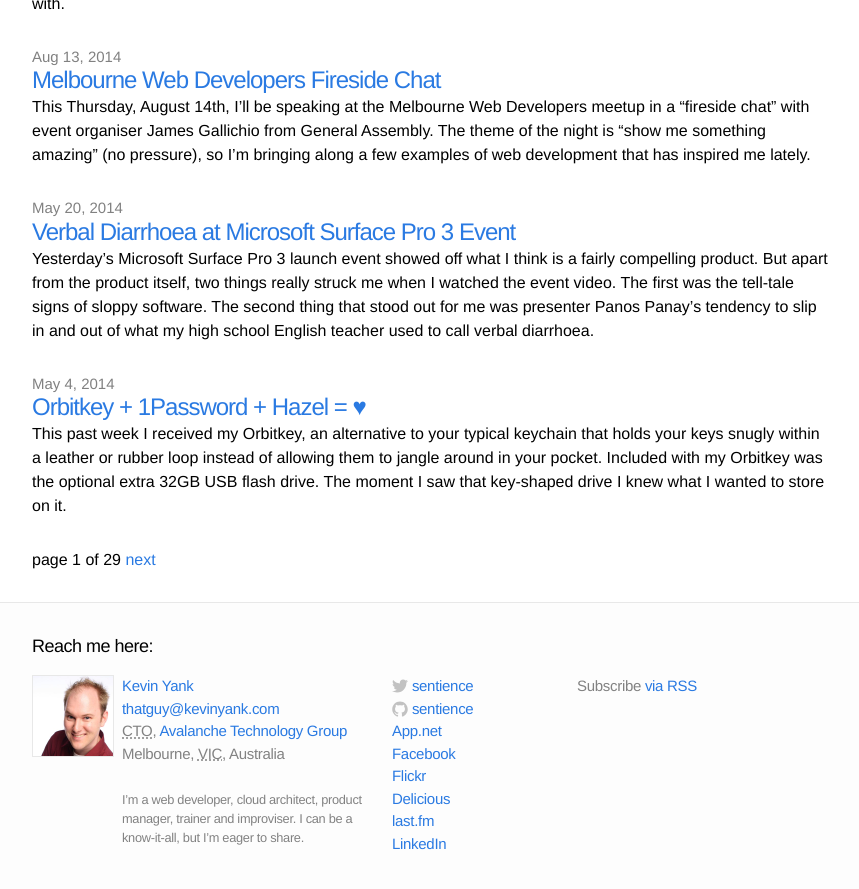
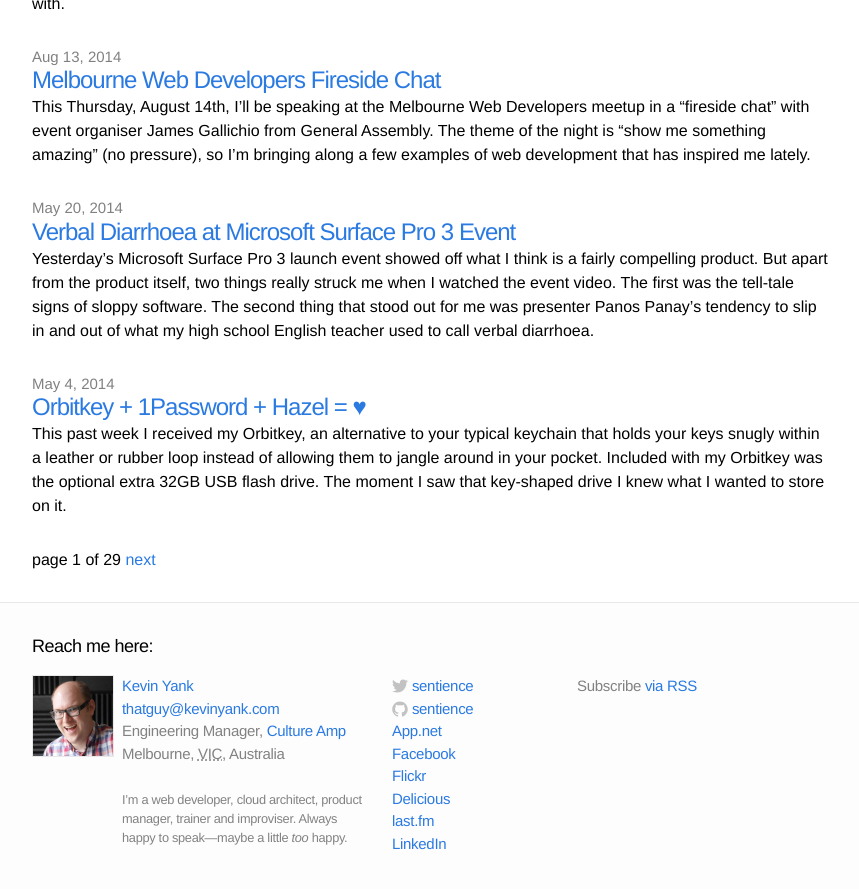
Before and after one commit to sentience/kevinyank.com, a Jekyll site: the page built from index.html, in a window 1280 px wide and 900 px high, scrolled down 42108 px. Shown: the top 889 px of the window, without its empty margins (208-1067 px from the left). Built offline with Jekyll 4.4.1, drawn with Linux system fonts in a browser that asks for light colours; the list of posts is cut into pages by our own code.

Commit message:
Update footer

```diff
--- a/_includes/footer.html
+++ b/_includes/footer.html
@@ -8,10 +8,10 @@
       <ul id="hcard-Kevin-Nelson-Yank" class="h-card vcard">
         <li><a class="url p-name fn n" href="http://kevinyank.com/"><span class="given-name">Kevin</span> <span class="family-name">Yank</span></a></li>
         <li><a class="email" href="mailto:thatguy@kevinyank.com">thatguy@kevinyank.com</a></li>
-        <li><abbr class="p-job-title title" title="Chief Technology Officer">CTO</abbr>, <a href="http://avalanche.com.au/" class="p-org org">Avalanche Technology Group</a></li>
+        <li><abbr class="p-job-title title">Engineering Manager</abbr>, <a href="https://www.cultureamp.com/" class="p-org org">Culture Amp</a></li>
         <li class="adr"><span class="locality">Melbourne</span>, <abbr class="region" title="Victoria">VIC</abbr>, <span class="country-name">Australia</span></li>
         <li class="avatar"><img class="u-photo" src="/assets/images/avatar_320.jpg"></li>
-        <li class="p-note bio">I’m a web developer, cloud architect, product manager, trainer and improviser. I can be a know-it-all, but I’m eager to share.</li>
+        <li class="p-note bio">I’m a web developer, cloud architect, product manager, trainer and improviser. Always happy to speak—maybe a little <em>too</em> happy.</li>
       </ul>
     </div>
 
```
Also changed, not shown: assets/images/avatar_320.jpg.
